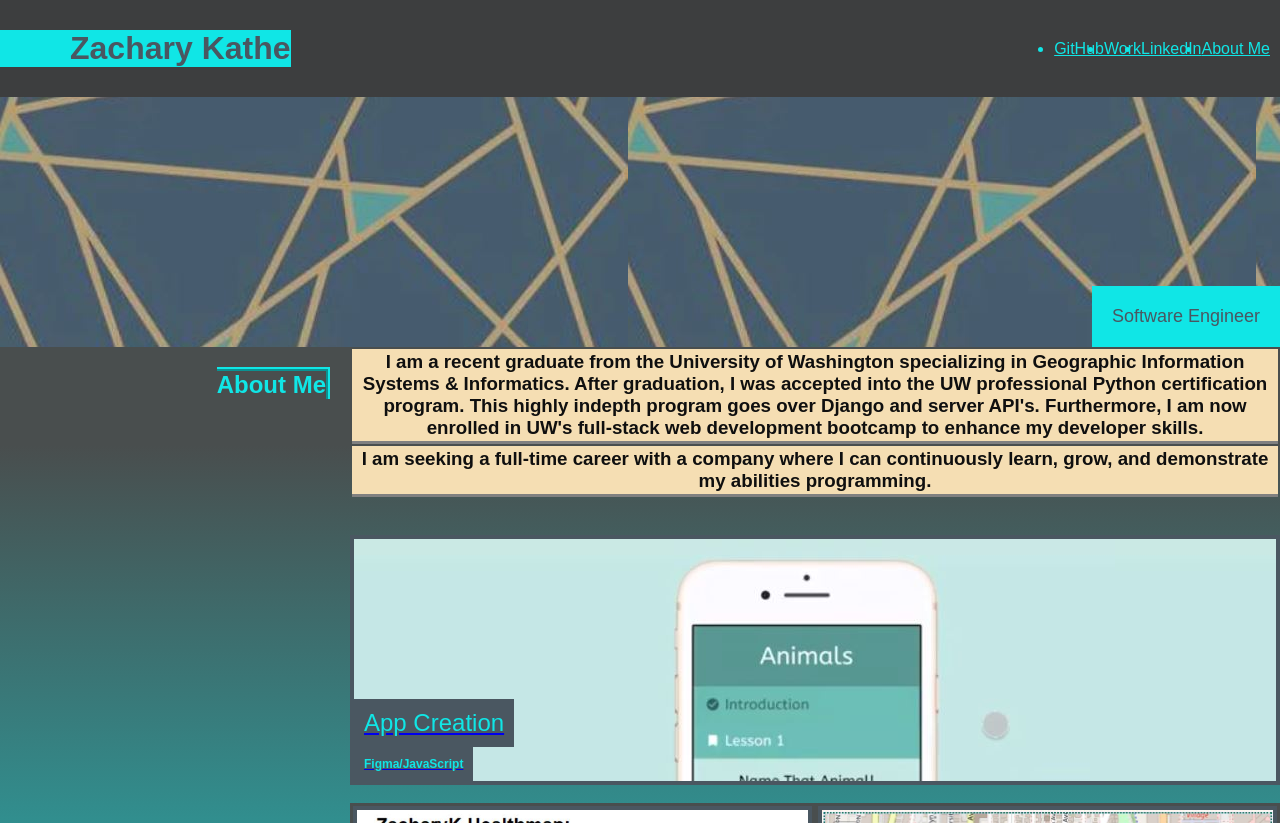
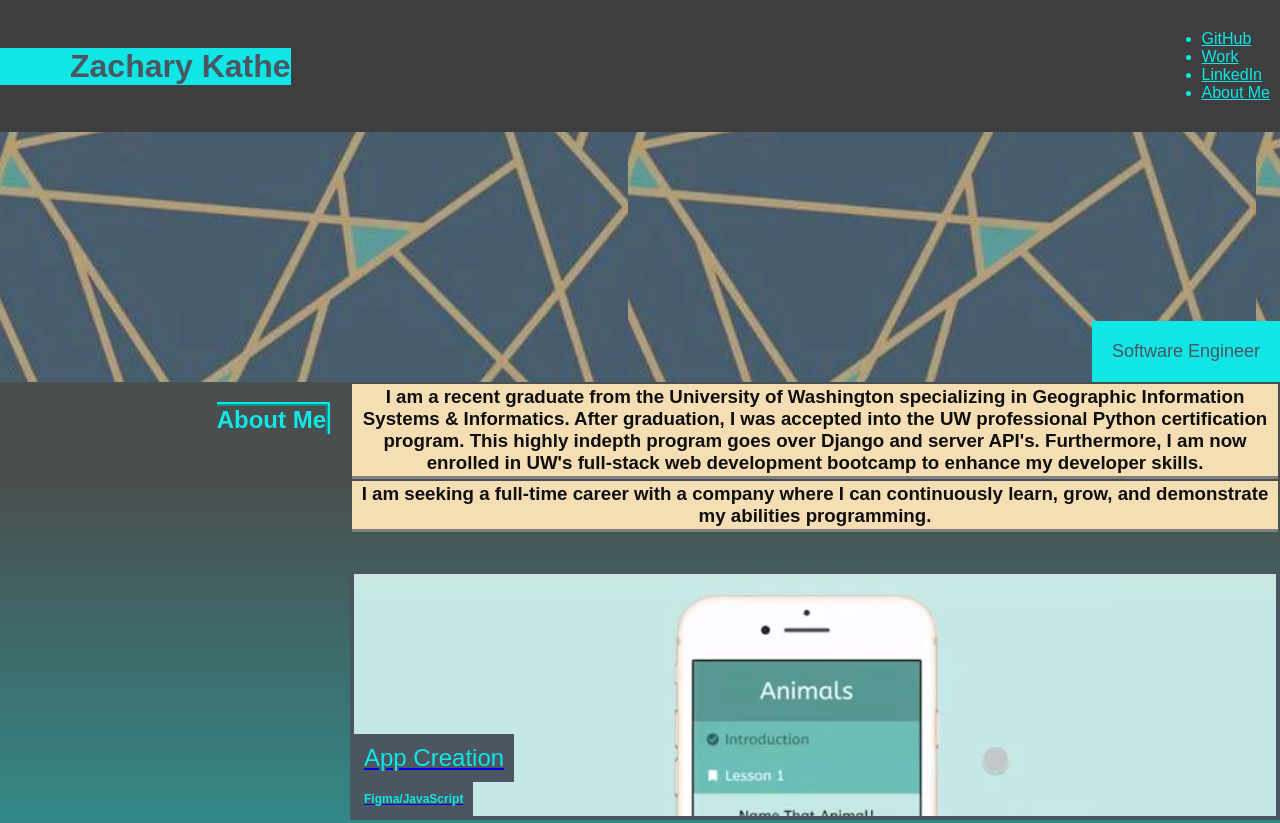
Before and after one commit to ZacharyKathe/hw_2_portfolio, a plain HTML site: page index.html in a window 1280 px wide. Shown: the top 823 px of the page. Drawn offline with Linux system fonts and the light colour scheme.

Commit message:
fixed nav

```diff
--- a/assets/css/style.css
+++ b/assets/css/style.css
@@ -72,9 +72,11 @@ h1 {
 }
 
 
-nav ul {
+#top {
     display: flex;
     justify-content: space-between;
+    align-items: flex-end;
+
 
 }
 
--- a/index.html
+++ b/index.html
@@ -10,7 +10,7 @@
 <body>
     <header>
         <h1>Zachary Kathe</h1>
-        <nav>
+        <nav id="top">
           <ul>
             <li><a href="https://github.com/ZacharyKathe">GitHub</a></li>
             <li><a href="index.html#navlink">Work</a></li>
```
